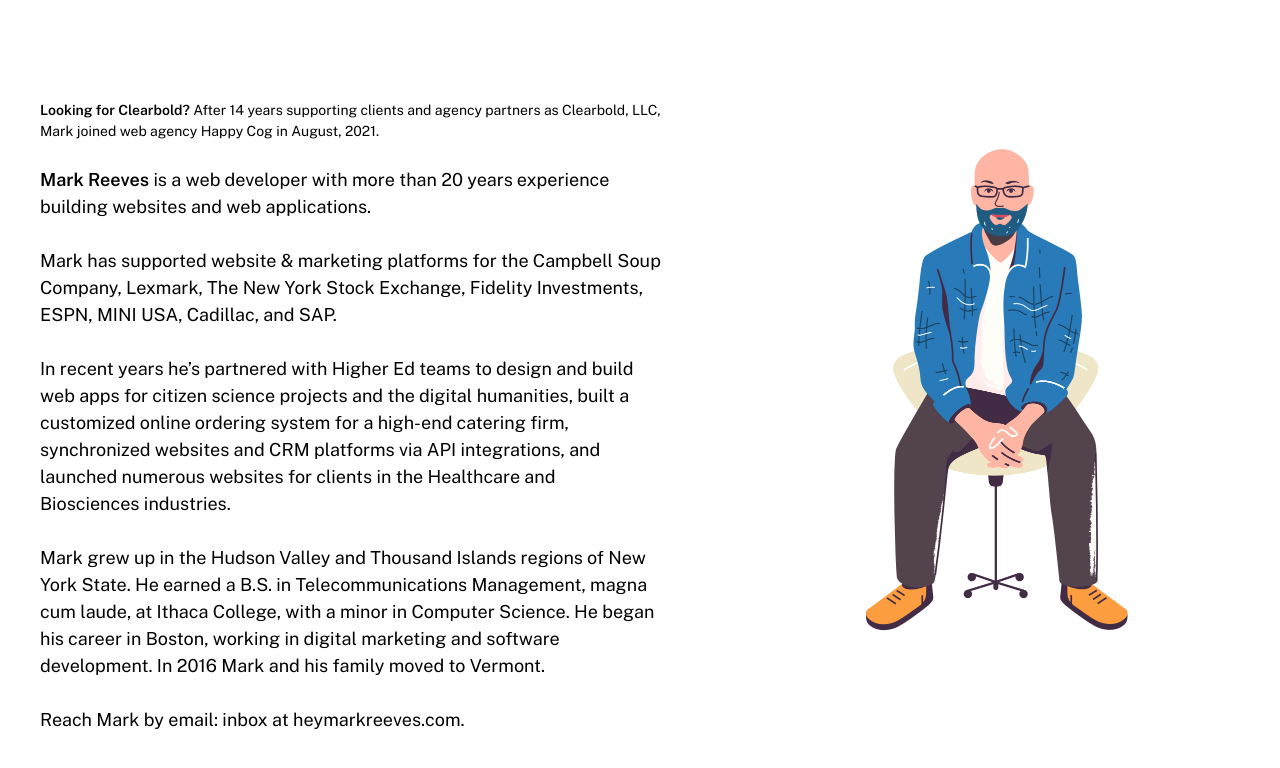
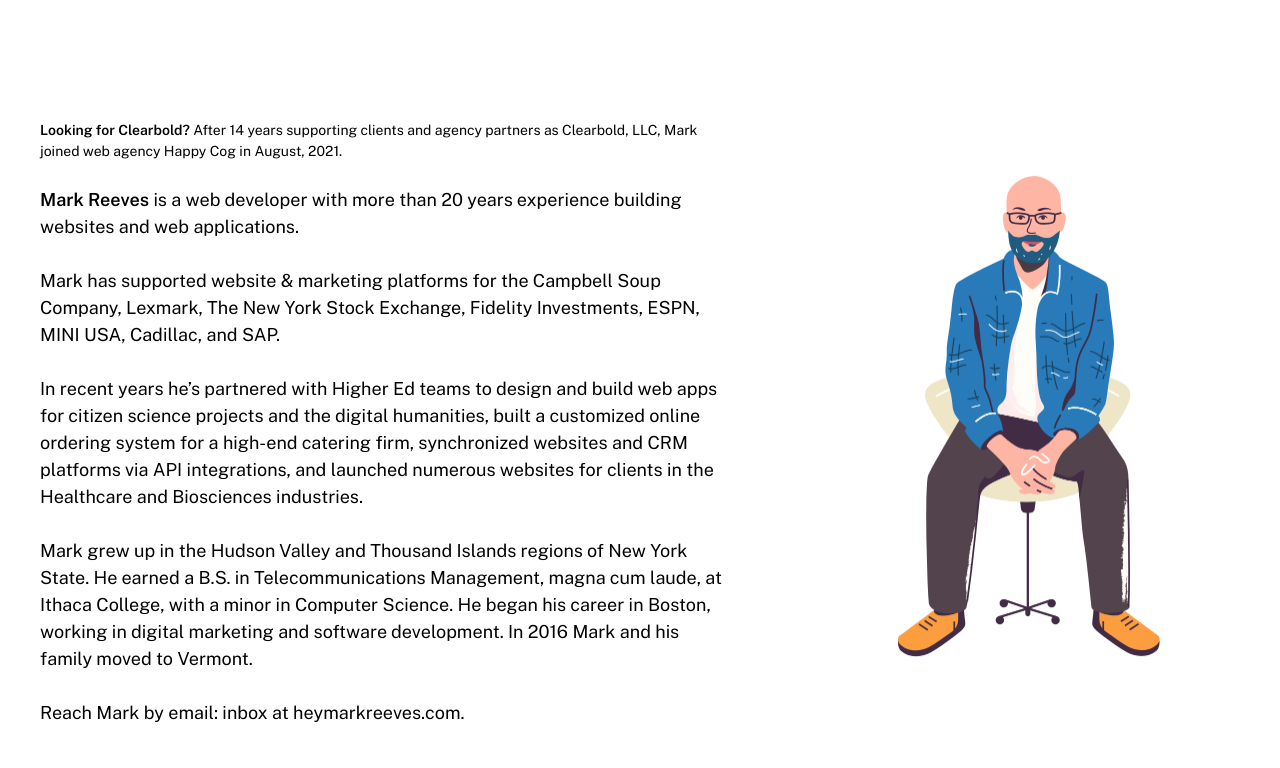
Before and after one commit to heymarkreeves/heymarkreeves.com, a plain HTML site: page index.html in a window 1280 px wide. Drawn offline with Linux system fonts and the light colour scheme.

Commit message:
CSS tweaks

```diff
--- a/styles.css
+++ b/styles.css
@@ -61,7 +61,7 @@ img {
 }
 
 .layout > div {
-  padding: 40px 20px 40px;
+  padding: 40px 20px;
 }
 
 p {
@@ -99,17 +99,21 @@ p.clearbold {
     align-items: center;
     display: flex;
     flex-direction: row-reverse;
+    margin-right: auto;
+    margin-left: auto;
+    max-width: 1320px;
+    width: 100%;
   }
   img {
-    flex-basis: 45%;
+    flex-basis: 40%;
   }
   .layout > div {
-    flex-basis: 55%;
-    padding: 60px 40px;
+    flex-basis: 60%;
+    padding: 40px 40px;
   }
 }
 @media all and (min-width: 1280px) {
-  .layout > div {
-    padding: 100px 40px 60px;
+  body {
+    padding-top: 80px;
   }
 }
```
